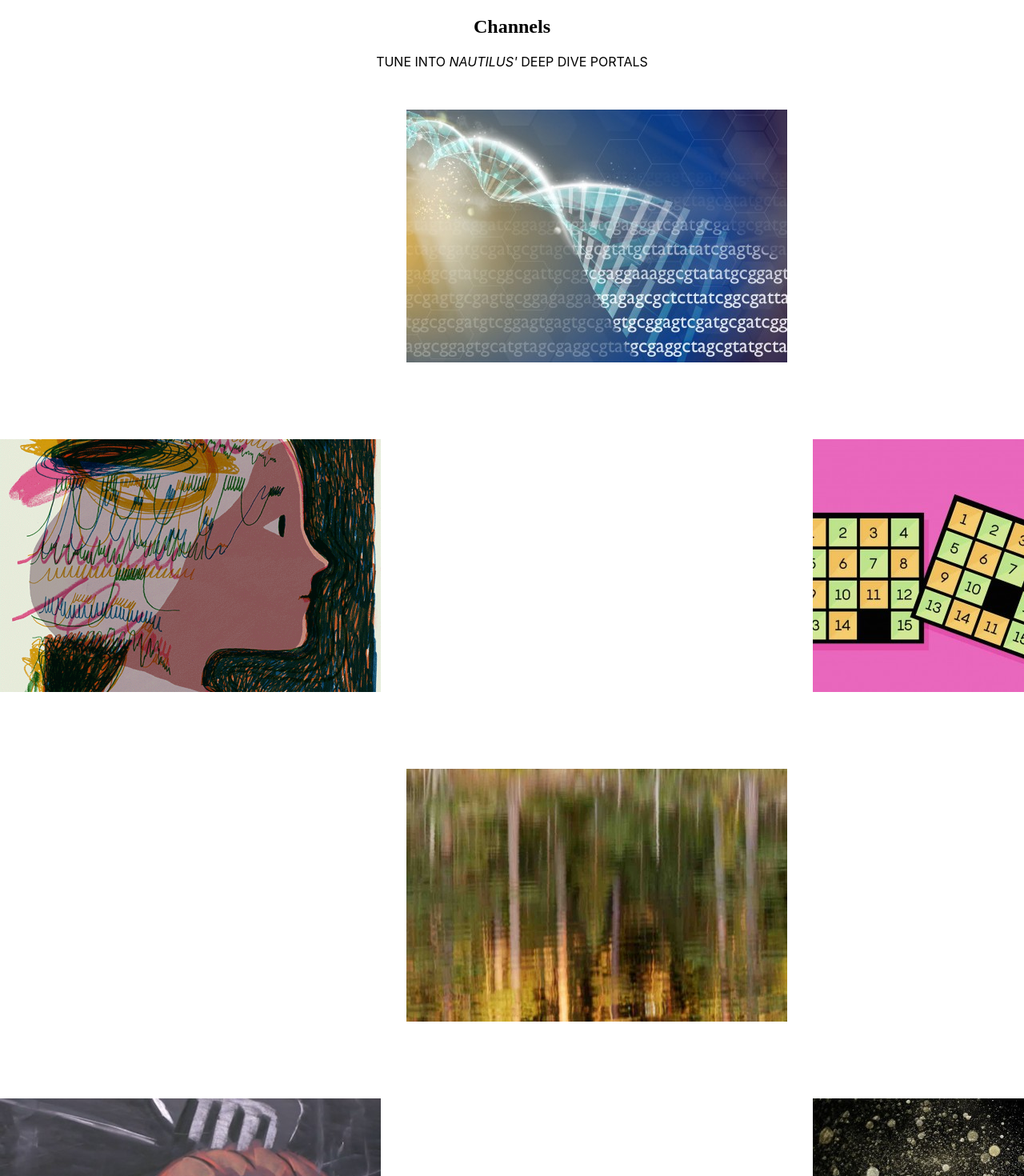
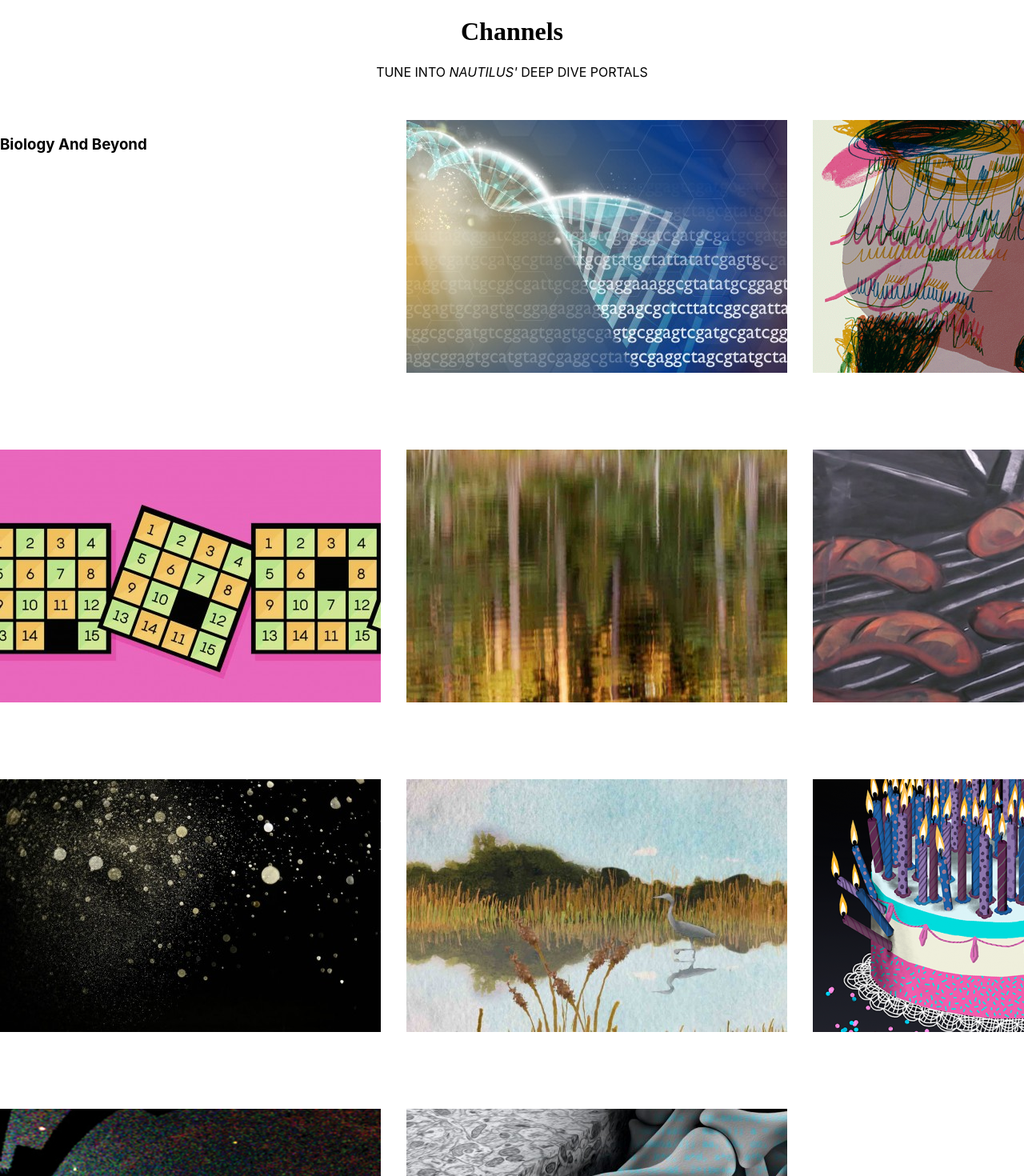
Before and after one commit to BladeKitana732/Nautilus_Mockup, a React (Create React App) app: page / in a window 1280 px wide. Shown: the top 1470 px of the page at 80% size. Built offline with nearby package versions, Linux system fonts and the light colour scheme.

Commit message:
sectioning off when header added.

```diff
--- a/src/App.css
+++ b/src/App.css
@@ -6,11 +6,11 @@
     margin: 50px 0 0 0;
 }
 
-h2 , p {
+h1 , p {
     text-align: center;
 }
 
-h2 {
+h1 {
     font-family: 'Cardo', serif;
 
 }
--- a/src/App.js
+++ b/src/App.js
@@ -15,47 +15,48 @@ export default class App extends Component {
   render() {
     return (
       <div id='App'>
-        <h2>Channels</h2>
+        <h1>Channels</h1>
         <p>TUNE INTO <em>NAUTILUS'</em> DEEP DIVE PORTALS</p>
 
         <div id='channels-container'>
-          <h3></h3>
 
+
+          <h3>Biology And Beyond</h3>
           <img src= { bioImage } alt='bio_and_beyond' className='channel-img'/>
 
-          <h3></h3>
+
+
 
           <img src= { femaleFaceImg } alt='artistic_female_face' className='channel-img'/>
 
-          <h3></h3>
+
 
           <img src= { numberedBoxImg } alt='numbered_slide_puzzle_game' className='channel-img'/>
 
-          <h3></h3>
+
 
           <img src= { natureImg } alt='watercolor_nature_painting' className='channel-img'/>
 
-          <h3></h3>
+
 
           <img src= { grillingHotDogImg } alt='grilling_Hotdog_image' className='channel-img'/>
 
-          <h3></h3>
+
 
           <img src= { cosmosImg } alt='cosmos_in_blackAndGold_image' className='channel-img'/>
 
-          <h3></h3>
+
 
           <img src= { poetryImg } alt='pond_grainfields_image' className='channel-img'/>
 
-          <h3></h3>
+
 
           <img src= { birthdayCakeImg } alt='aging_bdayCake_image' className='channel-img'/>
 
-          <h3></h3>
 
           <img src= { nightSkyImg } alt='clear_nightSkylight_image' className='channel-img'/>
 
-          <h3></h3>
+
 
           <img src= { neuroImg } alt='abstract_neuro_img' className='channel-img'/>
         </div>
```
